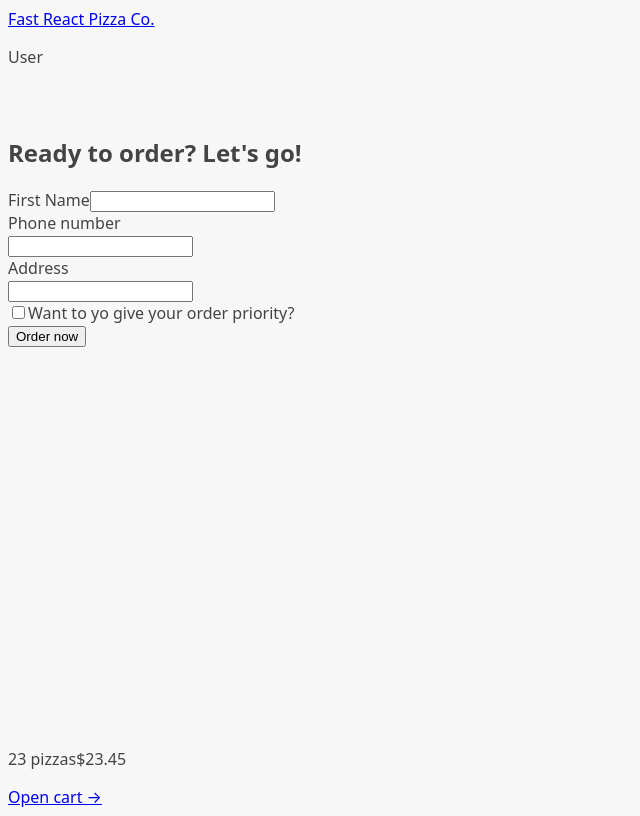
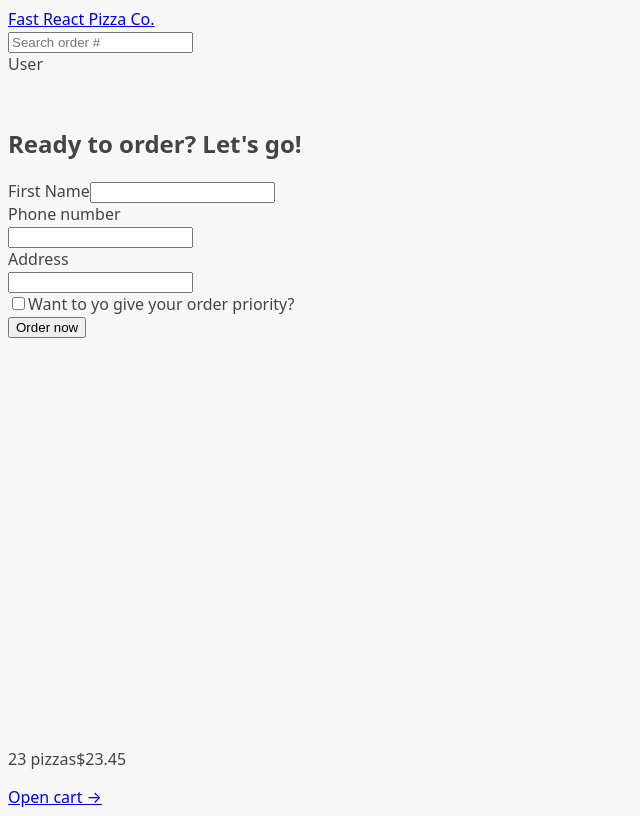
Before and after one commit to kiethohoai/react-fast-pizza-v2, a React (Vite) app: page /order/new in a window 1280 px wide. Shown: the whole page, without its empty margins (0-640 px from the left). Built offline with nearby package versions, Linux system fonts and the light colour scheme.

Commit message:
010 Fetching Orders

```diff
--- a/src/App.jsx
+++ b/src/App.jsx
@@ -3,7 +3,7 @@ import Home from "./ui/Home";
 import Menu, { loader as menuLoader } from "./features/menu/Menu";
 import Cart from "./features/cart/Cart";
 import CreateOrder from "./features/order/CreateOrder";
-import Order from "./features/order/Order";
+import Order, { loader as loaderOrder } from "./features/order/Order";
 import AppLayout from "./ui/AppLayout";
 import Error from "./ui/Error";
 
@@ -34,6 +34,8 @@ const router = createBrowserRouter([
       {
         path: "/order/:orderId",
         element: <Order />,
+        loader: loaderOrder,
+        errorElement: <Error />,
       },
     ],
   },
--- a/src/features/order/Order.jsx
+++ b/src/features/order/Order.jsx
@@ -1,13 +1,14 @@
 // Test ID: IIDSAT
-import React from "react";
 
+import { useLoaderData } from "react-router-dom";
+import { getOrder } from "../../services/apiRestaurant";
 import {
   calcMinutesLeft,
   formatCurrency,
   formatDate,
 } from "../../utils/helpers";
 
-const order = {
+/* const order = {
   id: "ABCDEF",
   customer: "Jonas",
   phone: "123456789",
@@ -40,10 +41,14 @@ const order = {
   position: "-9.000,38.000",
   orderPrice: 95,
   priorityPrice: 19,
-};
+}; */
 
 function Order() {
-  // Everyone can search for all orders, so for privacy reasons we're gonna gonna exclude names or address, these are only for the restaurant staff
+  const order = useLoaderData();
+
+  /* Everyone can search for all orders, so for privacy reasons we're gonna
+  gonna exclude names or address, these are only for the restaurant staff */
+
   const {
     // id,
     status,
@@ -53,6 +58,7 @@ function Order() {
     estimatedDelivery,
     // cart,
   } = order;
+
   const deliveryIn = calcMinutesLeft(estimatedDelivery);
 
   return (
@@ -84,4 +90,9 @@ function Order() {
   );
 }
 
+export async function loader({ params }) {
+  const order = await getOrder(params.orderId);
+  return order;
+}
+
 export default Order;
--- /dev/null
+++ b/src/features/order/SearchOrder.jsx
@@ -0,0 +1,25 @@
+import { useState } from "react";
+import { useNavigate } from "react-router-dom";
+
+function SearchOrder() {
+  const [query, setQuery] = useState("");
+  const navigate = useNavigate();
+
+  function handleSubmit(e) {
+    e.preventDefault();
+    if (!query) return;
+    navigate(`/order/${query}`);
+  }
+
+  return (
+    <form onSubmit={handleSubmit}>
+      <input
+        value={query}
+        onChange={(e) => setQuery(e.target.value)}
+        placeholder="Search order #"
+      />
+    </form>
+  );
+}
+
+export default SearchOrder;
--- a/src/services/apiRestaurant.js
+++ b/src/services/apiRestaurant.js
@@ -1,4 +1,4 @@
-const API_URL = "https://react-fast-pizza-api.onrender.com/apiaaa";
+const API_URL = "https://react-fast-pizza-api.onrender.com/api";
 
 export async function getMenu() {
   const res = await fetch(`${API_URL}/menu`);
--- a/src/ui/Header.jsx
+++ b/src/ui/Header.jsx
@@ -1,10 +1,12 @@
 import { Link } from "react-router-dom";
+import SearchOrder from "../features/order/SearchOrder";
 
 function Header() {
   return (
     <header>
       <Link to="/">Fast React Pizza Co.</Link>
-      <p>User</p>
+      <SearchOrder />
+      <div>User</div>
     </header>
   );
 }
```
Also changed, not shown: 1 other file (tests, documents, lock files or other folders).
